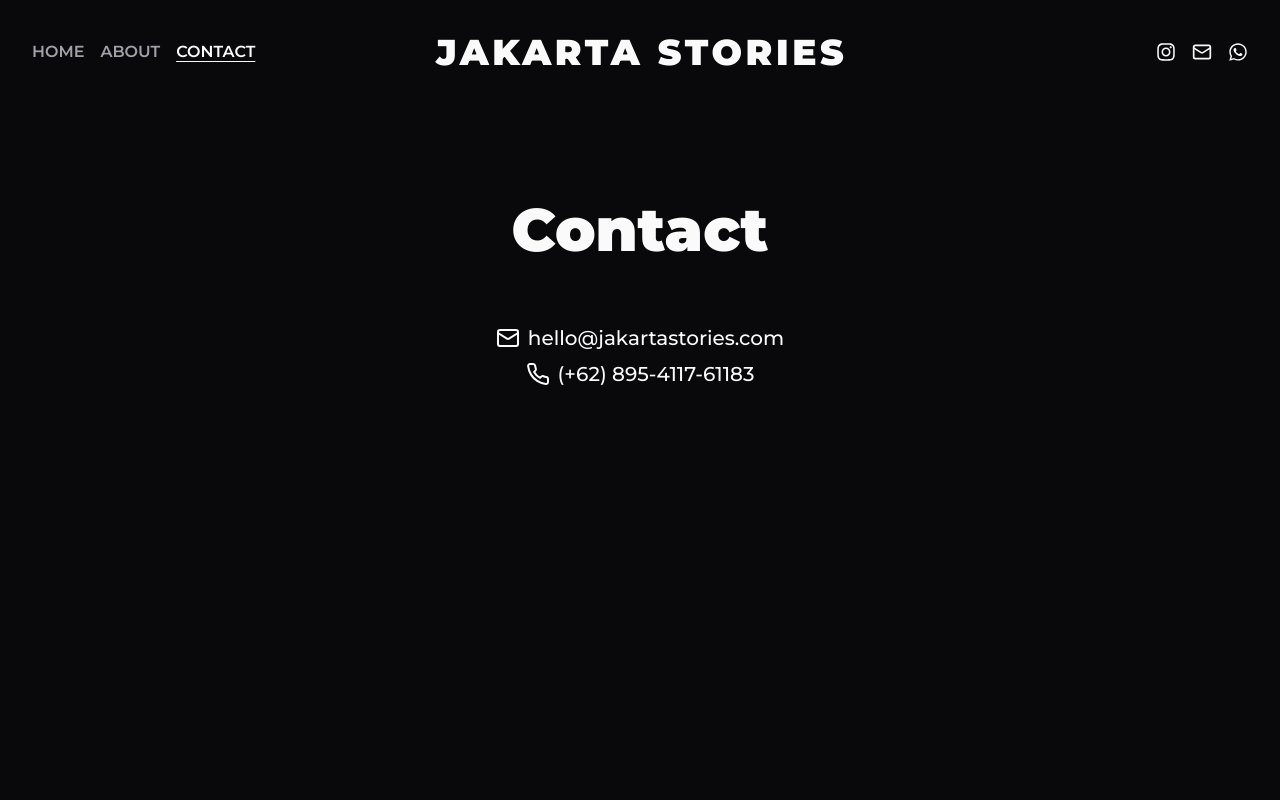
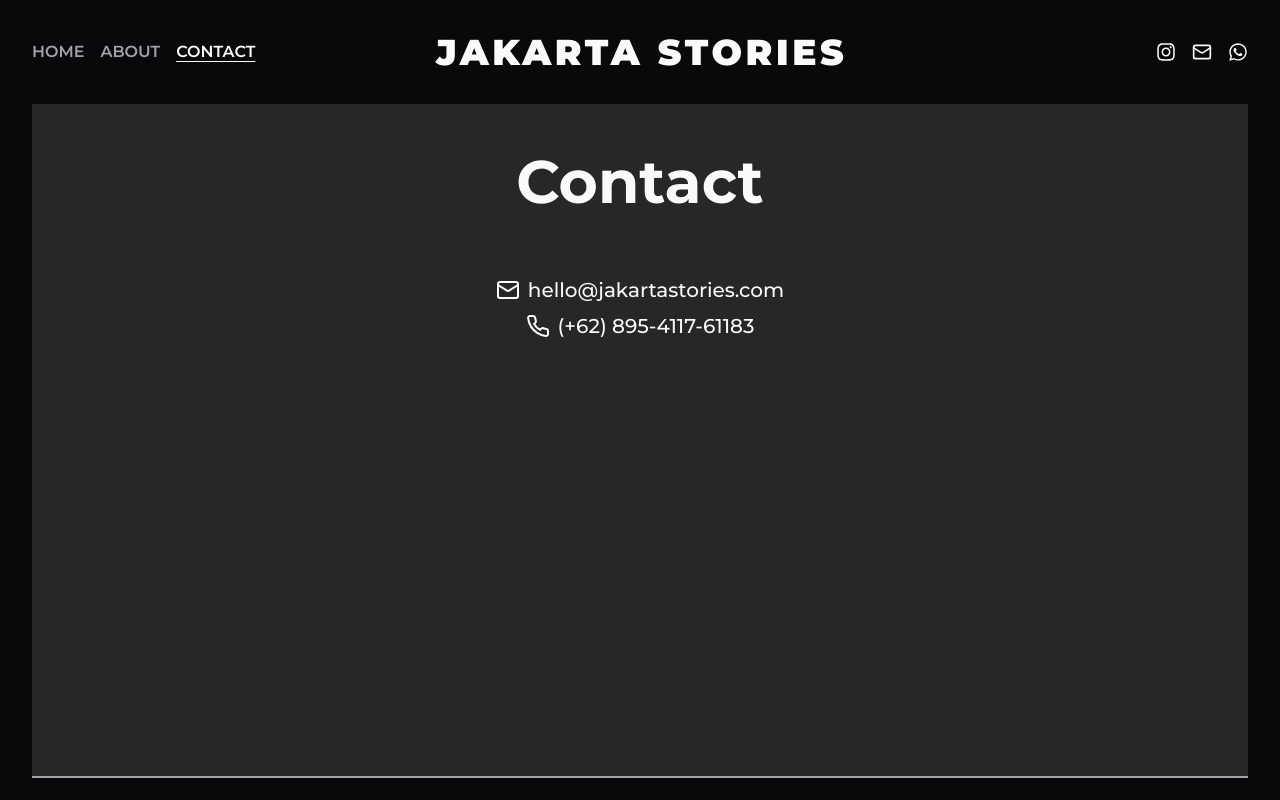
Before and after one commit to alfieqashwa/jakarta-stories, a Next.js app: page /contact in a window 1280 px wide. Shown: the top 800 px of the page. Built offline with nearby package versions, Linux system fonts and the light colour scheme.

Commit message:
style: fix padding page

```diff
--- a/src/app/about/page.tsx
+++ b/src/app/about/page.tsx
@@ -1,7 +1,7 @@
 export default function About() {
   return (
-    <div className="flex min-h-[calc(100vh_-_4rem)] flex-col items-center p-24">
-      <h2 className="text-5xl font-black capitalize lg:text-6xl">about</h2>
+    <div className="flex min-h-[calc(100vh_-_8rem)] flex-col items-center pt-12">
+      <h2 className="text-5xl font-bold capitalize lg:text-6xl">about</h2>
     </div>
   )
 }
--- a/src/app/contact/page.tsx
+++ b/src/app/contact/page.tsx
@@ -3,8 +3,8 @@ import { EMAIL } from "../constants/contact"
 
 export default function Contact() {
   return (
-    <div className="flex min-h-[calc(100vh_-_4rem)] flex-col items-center p-24">
-      <h2 className="text-5xl font-black capitalize lg:text-6xl">contact</h2>
+    <div className="flex min-h-[calc(100vh_-_8rem)] flex-col items-center bg-zinc-800 pt-12">
+      <h2 className="text-5xl font-bold capitalize lg:text-6xl">contact</h2>
       <article className="flex flex-col items-center py-16 text-lg font-medium lg:space-y-2 lg:text-xl">
         <section className="flex items-center">
           <Mail className="mr-2 size-5 lg:size-6" />
--- a/src/app/page.tsx
+++ b/src/app/page.tsx
@@ -12,8 +12,8 @@ const IMAGES = [
 ] as const
 export default function Home() {
   return (
-    <main className="flex min-h-screen flex-col items-center justify-between p-24">
-      <h1 className="text-4xl font-black uppercase lg:text-6xl">home</h1>
+    <main className="flex min-h-[calc(100vh_-_8rem)] flex-col items-center justify-between pt-12">
+      <h1 className="text-4xl font-bold capitalize lg:text-6xl">home</h1>
 
       {/* <div>
         {IMAGES.map((img, i) => (
--- a/src/components/footer.tsx
+++ b/src/components/footer.tsx
@@ -69,7 +69,7 @@ const MenuLink = () => (
 )
 
 const CompanyTitle = () => (
-  <div className="whitespace-nowrap text-center text-3xl font-black uppercase text-zinc-500 sm:text-4xl md:text-5xl lg:text-6xl">
+  <div className="whitespace-nowrap text-center text-3xl font-black uppercase text-zinc-500 sm:text-4xl lg:text-6xl">
     <h2>Jakarta Stories</h2>
   </div>
 )
```
